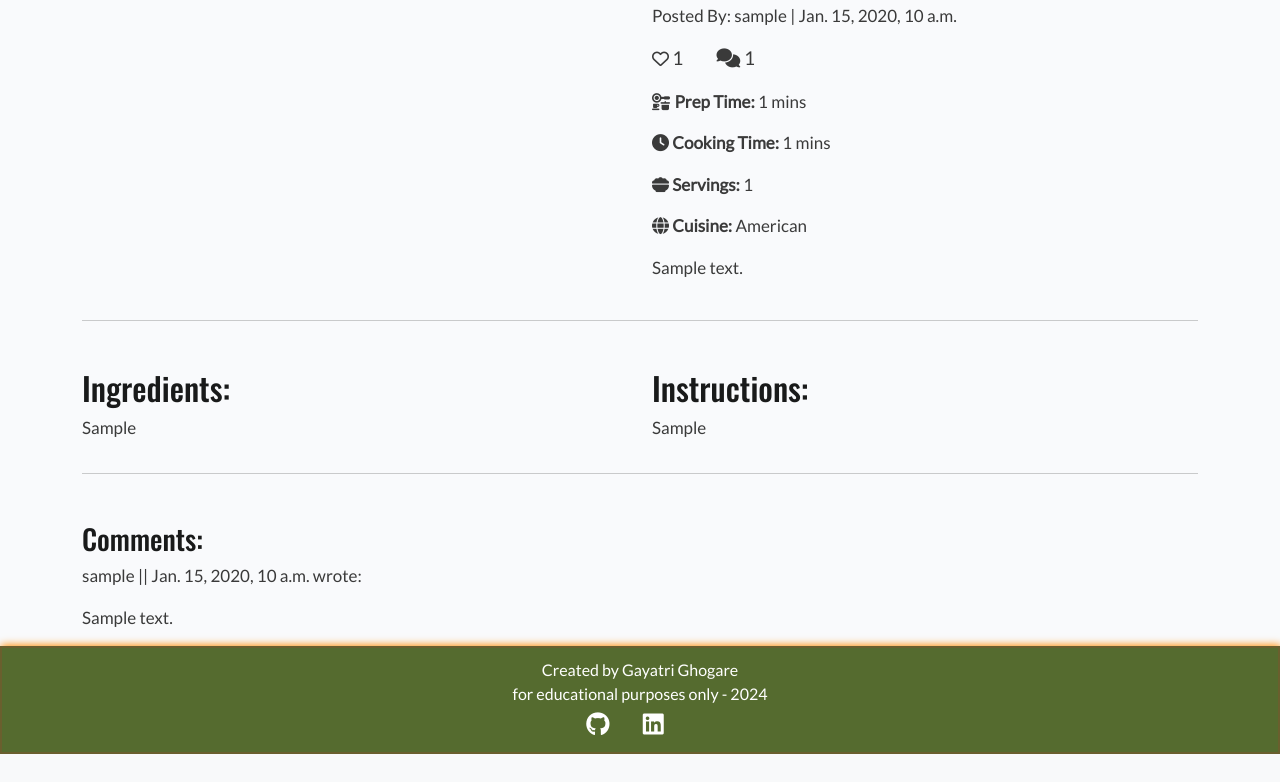
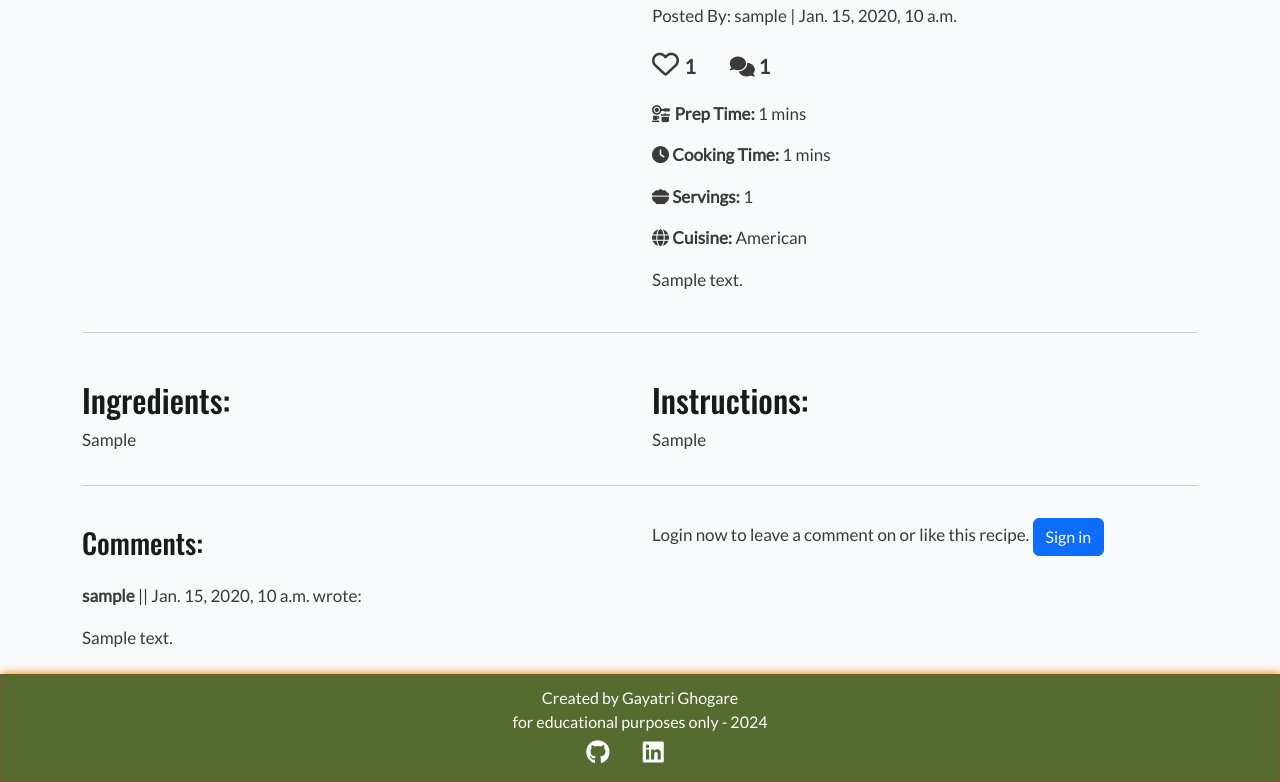
Before and after one commit to gayatrig19/tasty-tales-website-pp4, a Django app: a page that uses templates/base.html in a window 1280 px wide. Shown: the part 184-966 px from the top of the page. Before the commit the page ends 938 px from the top, so only its background shows below. Run offline with Django 4.2, Linux system fonts and the light colour scheme; tables that the repository leaves empty hold one stand-in row (values such as "Sample post"); some libraries are stand-ins or nearby versions.

Commit message:
Update like and comment functionality for better user experience

```diff
--- a/blog/templates/blog/recipe_detail.html
+++ b/blog/templates/blog/recipe_detail.html
@@ -20,26 +20,37 @@
             <h1>{{ recipe.title }}</h1>
             <p>Posted By: {{ recipe.author}} | {{ recipe.created_on }}</p>
 
+
             <div class="row mb-3">
                 <div class="col">
                     {% if user.is_authenticated %}
                     <form method="POST" class="d-inline" action="{% url 'recipe_like' recipe.slug %}">
                         {% csrf_token %}
                         {% if liked %}
-                        <button class="bg-transparent" type="submit" name="recipe_id" value="{{ recipe.slug }}" style="font-size: 26px; color: red;" aria-label="liked the recipe">
-                            <i class="fa-solid fa-heart"></i></button>
+
+                        <button class="like-icon liked bg-transparent" type="submit" name="recipe_id"
+                            value="{{ recipe.slug }}" aria-label="like the recipe">
+                            <strong><i class="fa-solid fa-heart"></i></strong>
+                        </button>
                         {% else %}
-                        <button class="bg-transparent" type="submit" name="recipe_id" value="{{ recipe.slug }}" style="font-size: 26px;" aria-label="unliked the recipe">
-                            <i class="fa-regular fa-heart"></i></button>
+
+                        <button class="bg-transparent like-icon" type="submit" name="recipe_id"
+                            value="{{ recipe.slug }}" aria-label="unlike the recipe">
+                            <strong><i class="fa-regular fa-heart"></i></strong>
+                        </button>
                         {% endif %}
                     </form>
                     {% else %}
-                    <span><i class="fa-regular fa-heart"></i></span>
+                    <span class="like-icon">
+                        <strong><i class="fa-regular fa-heart"></i></strong>
+                    </span>
                     {% endif %}
-                    <span class="spacer-font">{{ recipe.total_num_of_likes }}</span>
+                    <span class="spacer-font">
+                        <strong>{{ recipe.total_num_of_likes }}</strong>
+                    </span>
                     {% with comments.count as total_comments %}
-                    <span class="spacer spacer-font"><i class="fa-solid fa-comments"></i>
-                        {{ total_comments }}
+                    <span class="spacer spacer-font"><strong>
+                        <i class="fa-solid fa-comments"></i> {{ total_comments }}</strong>
                     </span>
                     {% endwith %}
                 </div>
@@ -84,12 +95,12 @@
 <!-- Comment Section -->
 <div class="container">
     <div class="row">
-        <div class="col-12 col-lg-6 mt-3">
-            <h3 class="mt-3">Comments:</h3>
+        <div class="col-12 col-lg-6 mt-2">
+            <h3 class="mt-3 mb-4">Comments:</h3>
             {% for comment in comments %}
-            <div>
-                <p>{{ comment.comment_author.username }} || {{ comment.created_on }} wrote:</p>
-                {{ comment.comment_body | linebreaks }}
+            <div class="mb-4">
+                <p><strong>{{ comment.comment_author.username }}</strong> || {{ comment.created_on }} wrote:</p>
+                 {{ comment.comment_body | linebreaks }}
             </div>
             {% empty %}
             <p>No comments yet</p>
@@ -97,21 +108,26 @@
         </div>
         <div class="col-12 col-lg-6 mt-3 mb-4">
             {% if commented %}
-            <div class="alert alert-success" role="alert">
+            <div  class="alert alert-success" role="alert">
                 Your comment is awaiting approval
             </div>
             {% else %}
 
             {% if user.is_authenticated %}
-            <h3>Leave a Comment:</h3>
+            <h4>Leave a Comment:</h4>
             <p>Posting as: {{ user.username }}</p>
             <form method="post" style="margin-top: 1.3em;">
                 {{ comment_form | crispy }}
                 {% csrf_token %}
                 <button type="submit" class="btn btn-success">Submit</button>
             </form>
+            {% else %}
+            <p>Login now to leave a comment on or like this recipe. <a class="btn btn-primary"
+                href="{% url 'account_login' %}?next={{ request.get_full_path }}">Sign in</a>
+            </p>
+
             {% endif %}
-            {% endif%}
+            {% endif %}
         </div>
     </div>
 
--- a/blog/views.py
+++ b/blog/views.py
@@ -35,7 +35,7 @@ class RecipeDetail(View):
     View to render recipe detail
     """
     def get(self, request, slug, *args, **kwargs):
-        queryset = Recipe.objects.all()
+        queryset = Recipe.objects.filter(status=1)
         recipe = get_object_or_404(queryset, slug=slug)
         comments = recipe.comments.filter(approved=True).order_by('created_on')
         liked = False
@@ -55,7 +55,7 @@ class RecipeDetail(View):
         )
 
     def post(self, request, slug, *args, **kwargs):
-        queryset = Recipe.objects
+        queryset = Recipe.objects.filter(status=1)
         recipe = get_object_or_404(queryset, slug=slug)
         comments = recipe.comments.filter(approved=True).order_by('created_on')
         liked = False
@@ -69,6 +69,10 @@ class RecipeDetail(View):
             comment = comment_form.save(commit=False)
             comment.recipe = recipe
             comment.save()
+            messages.add_message(
+                request, messages.SUCCESS,
+                'Your Comment is submitted successfully and awaiting approval'
+            )
         else:
             comment_form = CommentForm()
 
--- a/static/css/style.css
+++ b/static/css/style.css
@@ -236,12 +236,20 @@ footer > a {
     height: auto;
 }
 
+.like-icon {
+    font-size: 27px;
+}
+
+.liked {
+    color: red;
+}
+
 .spacer {
     margin-left: 30px;
 }
 
 .spacer-font {
-    font-size: 19px;
+    font-size: 20px;
 }
 
 .title-container h1,
--- a/templates/base.html
+++ b/templates/base.html
@@ -51,7 +51,8 @@
 
     {% block extra_js %}
     <script>
-        // Code from Code Institute's Walkthrough project
+        // JavaScript timeout function for alert messages
+        // Credit: Code Institute's I think therefore I blog Walkthrough project
         setTimeout(function () {
             let messages = document.getElementById('msg');
             let alert = new bootstrap.Alert(messages);
--- a/templates/includes/header.html
+++ b/templates/includes/header.html
@@ -65,8 +65,7 @@
          <div class="row">
            <div class="col-md-8 offset-md-2">
              {% for message in messages %}
-                <div class="alert {{ message.tags }} alert-dismissible
-          fade show" id="msg" role="alert">
+             <div class="alert {{ message.tags }} alert-dismissible fade show" id="msg" role="alert">
                {{ message | safe }}
                <button type="button" class="btn-close" data-bs-dismiss="alert" aria-label="Close"></button>
              </div>
```
Lines whose indentation alone changed are shown as unchanged.
